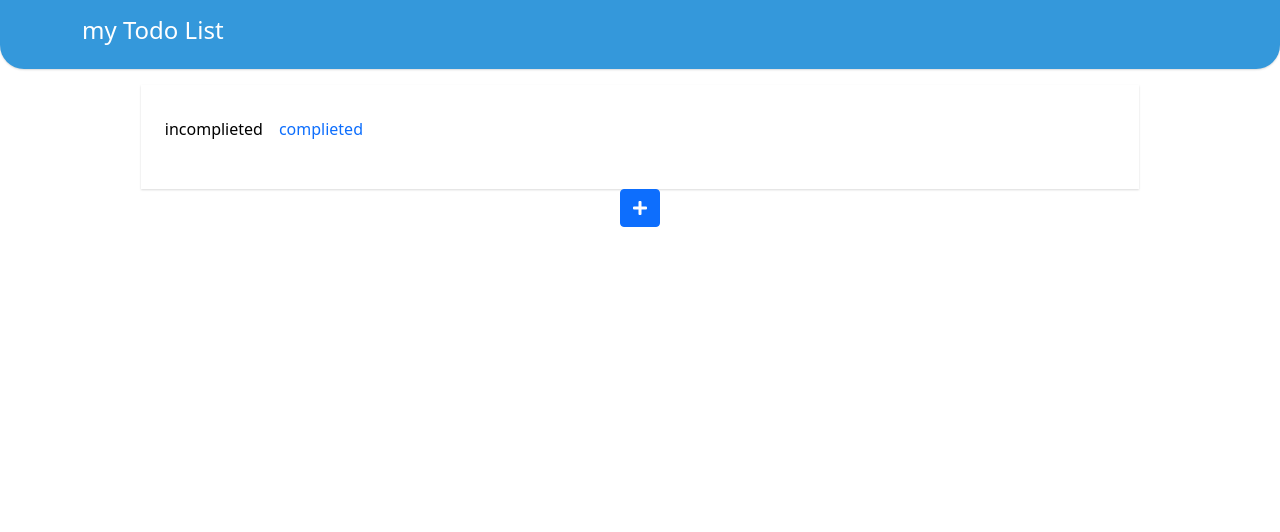
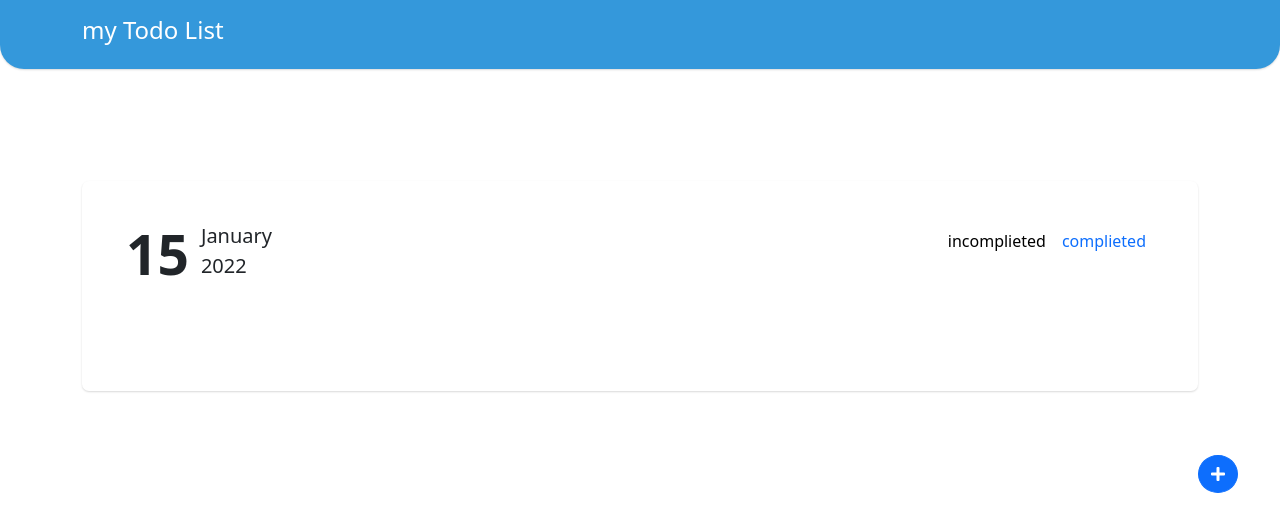
Before and after one commit to zeynab-sharifi/TodoList, a Vue app: page /complieted in a window 1280 px wide. Shown: the top 532 px of the page. Built offline with nearby package versions, Linux system fonts and the light colour scheme.

Commit message:
add style todolist

```diff
--- a/public/style/css/main.css
+++ b/public/style/css/main.css
@@ -31,13 +31,14 @@ ul li {
   justify-content: center;
   align-items: center;
   flex-direction: column;
-  padding: 1rem;
+  padding: 7rem 0;
 }
 .body-todo-list .box-todo-list {
-  width: 80%;
   padding: 1rem;
   background: #ffffff;
   box-shadow: 0 1px 2px rgba(0, 0, 0, 0.15);
+  border-radius: 7px;
+  position: relative;
 }
 
 .navbar-date-todo {
@@ -61,4 +62,61 @@ ul li {
   margin: 0.5rem 0.75rem;
 }
 
+.modal-todos {
+  padding: 1rem;
+  display: flex;
+  flex-direction: column;
+}
+.modal-todos .input-modal-todos {
+  width: 100%;
+  border: none;
+  border-bottom: 1px solid #222;
+  margin: 1rem 0.5rem;
+}
+.modal-todos .btn-modal-todos {
+  display: flex;
+  justify-content: end;
+}
+.modal-todos .btn-modal-todos .btn-modal-blue {
+  color: #0d6efd;
+}
+.modal-todos .btn-modal-todos .btn-modal-black {
+  color: black;
+}
+
+.todo-show {
+  display: flex;
+  justify-content: space-around;
+  border-bottom: 1px solid #222;
+  padding: 1rem;
+}
+.todo-show .btn-edit-delete {
+  display: flex;
+  justify-content: end;
+  margin: 0 2rem;
+}
+.todo-show .btn-edit-delete a {
+  margin: 0 2rem;
+}
+.todo-show .btn-edit-delete a .btn-delete {
+  color: red;
+}
+.todo-show .btn-edit-delete a .btn-edit {
+  color: #0d6efd;
+}
+.todo-show .text-todo {
+  width: 60%;
+  overflow: hidden;
+}
+
+.modal-add-todo {
+  position: absolute;
+  margin: 4rem 0 0;
+  top: 100%;
+  left: 100%;
+}
+.modal-add-todo button {
+  border-radius: 50%;
+}
+
 /*# sourceMappingURL=main.css.map */
--- /dev/null
+++ b/public/style/scss/_BtnAddTodo.scss
@@ -0,0 +1,11 @@
+@use "_variables";
+
+.modal-add-todo{
+    position: absolute;
+    margin: 4rem 0 0;
+    top: 100%;
+    left: 100%;
+    button{
+        border-radius: 50%;
+    }
+}
--- /dev/null
+++ b/public/style/scss/_ModalTodos.scss
@@ -0,0 +1,24 @@
+@use "_variables";
+
+.modal-todos{
+    padding: 1rem;
+    display: flex;
+    flex-direction: column;
+    .input-modal-todos{
+        width: 100%;
+        border: none;
+        border-bottom: 1px solid variables.$black2;
+        margin: 1rem .5rem;
+    }
+    .btn-modal-todos{
+        display: flex;
+        justify-content: end;
+        .btn-modal-blue{
+            color: variables.$blue2;
+        }
+        .btn-modal-black{
+            color: variables.$black;
+        }
+    }
+
+}
--- a/public/style/scss/_Template.scss
+++ b/public/style/scss/_Template.scss
@@ -4,12 +4,12 @@
     justify-content: center;
     align-items: center;
     flex-direction: column;
-    padding: 1rem;
+    padding: 7rem 0;
     .box-todo-list{
-        width: 80%;
         padding: 1rem;
         background: variables.$white;
         box-shadow: 0 1px 2px rgb(0, 0, 0, .15);
-
+        border-radius: 7px;
+        position: relative;
     }
 }
--- /dev/null
+++ b/public/style/scss/_Todo.scss
@@ -0,0 +1,25 @@
+@use "_variables";
+.todo-show{
+    display: flex;
+    justify-content: space-around;
+    border-bottom: 1px solid variables.$black2;
+    padding: 1rem;
+    .btn-edit-delete{
+        display: flex;
+        justify-content: end;
+        margin: 0 2rem;
+        a{
+            margin: 0 2rem;
+            .btn-delete{
+                color: red;
+            }
+            .btn-edit{
+                color: variables.$blue2;
+            }
+        }
+    }
+    .text-todo{
+        width: 60%;
+        overflow: hidden;
+    }
+}
--- a/public/style/scss/style.scss
+++ b/public/style/scss/style.scss
@@ -4,3 +4,6 @@
 @import '_Template';
 @import '_NavbarTodo';
 @import'_DateToday';
+@import '_ModalTodos';
+@import '_Todo';
+@import '_BtnAddTodo';
--- a/src/components/page/Completed.vue
+++ b/src/components/page/Completed.vue
@@ -2,17 +2,48 @@
     <section class="main">
         <div class="todo-list-section">
             <div class="container">
-                <!-- <TodoList></TodoList> -->
+                <todo-list :todos="todos" @removeElement="removeElement" @edited-todo="editTodo" ></todo-list>
             </div>
         </div>
     </section>
+    <BtnAddTodo @add-todo="addTodo"></BtnAddTodo>
 </template>
 <script>
-    // import TodoList from "./TodoList/TodoList.vue";
-    export default{
-        components:{
-            // TodoList
+import TodoList from "./TodoList/TodoList.vue";
+import BtnAddTodo from "./TodoList/BtnAddTodo.vue";
+export default{
+    components:{
+        TodoList,
+        BtnAddTodo,
+    },
+    data() {
+    return {
+       todos : []
+    }
+  },
+  methods :{
+    addTodo(text){
+      this.todos.push({
+        key : Date.now(),
+        done :false,
+        text
+      })
+    },
+    removeElement(key){
+      this.todos = this.todos.filter(item => item.key != key)
+  },
+  editTodo({ key , text }){
+    this.todos = this.todos.map(item=> {
+      if(item.key== key){
+        return{
+          ...item,
+          text : text
         }
+      }
+      return item;
+    })
+  }
     }
-    //  v-show="todos.length" v-cloak
+}
+
 </script>
--- a/src/components/page/InComplieted.vue
+++ b/src/components/page/InComplieted.vue
@@ -2,16 +2,47 @@
     <section class="main">
         <div class="todo-list-section">
             <div class="container">
-
+                <todo-list :todos="todos" @removeElement="removeElement" @edited-todo="editTodo" ></todo-list>
             </div>
         </div>
     </section>
+    <BtnAddTodo @add-todo="addTodo"></BtnAddTodo>
 </template>
 <script>
-// import TodoList from "./TodoList/TodoList.vue";
+import TodoList from "./TodoList/TodoList.vue";
+import BtnAddTodo from "./TodoList/BtnAddTodo.vue";
 export default{
     components:{
-        // TodoList
+        TodoList,
+        BtnAddTodo,
+    },
+    data() {
+    return {
+       todos : []
+    }
+  },
+  methods :{
+    addTodo(text){
+      this.todos.push({
+        key : Date.now(),
+        done :false,
+        text
+      })
+    },
+    removeElement(key){
+      this.todos = this.todos.filter(item => item.key != key)
+  },
+  editTodo({ key , text }){
+    this.todos = this.todos.map(item=> {
+      if(item.key== key){
+        return{
+          ...item,
+          text : text
+        }
+      }
+      return item;
+    })
+  }
     }
 }
 
--- a/src/components/page/Template.vue
+++ b/src/components/page/Template.vue
@@ -1,56 +1,26 @@
 <template>
         <div class="body-todo-list">
-            <div class="box-todo-list">
+            <div class="container">
+              <div class="box-todo-list">
                 <NavbarTodo></NavbarTodo>
-                <router-view >
-                  <todo-list :todos="todos" @removeElement="removeElement" @edited-todo="editTodo" ></todo-list>
+                <router-view></router-view>
+              </div>
 
-                </router-view>
+              </div>
+        </div>
 
-
-            </div>
-        <BtnAddTodo @add-todo="addTodo"></BtnAddTodo>
-    </div>
 </template>
 
 <script>
-import NavbarTodo from "../layer/NavTodo.vue";
-import BtnAddTodo from "./TodoList/BtnAddTodo.vue";
-import TodoList from "./TodoList/TodoList.vue"
+import NavbarTodo from "../layer/NavbarTodo.vue";
+
+
 export default {
     components: {
         NavbarTodo,
-        BtnAddTodo,
-        TodoList
+
      },
-     data() {
-    return {
-       todos : []
-    }
-  },
-  methods :{
-    addTodo(text){
-      this.todos.push({
-        key : Date.now(),
-        done :false,
-        text
-      })
-    },
-    removeElement(key){
-      this.todos = this.todos.filter(item => item.key != key)
-  },
-  editTodo({ key , text }){
-    this.todos = this.todos.map(item=> {
-      if(item.key== key){
-        return{
-          ...item,
-          text : text
-        }
-      }
-      return item;
-    })
-  }
-    }
+
 }
 </script>
 
--- a/src/components/page/TodoList/BtnAddTodo.vue
+++ b/src/components/page/TodoList/BtnAddTodo.vue
@@ -7,20 +7,25 @@
 </div>
 
 <!-- modal  -->
-<div class="modal fade" id="AddTodo" data-bs-backdrop="static" data-bs-keyboard="true" tabindex="-1" aria-labelledby="AddTodoLabel" aria-hidden="true">
+<div class="modal-todos">
+  <div class="modal fade" id="AddTodo" data-bs-backdrop="static" data-bs-keyboard="true" tabindex="-1" aria-labelledby="AddTodoLabel" aria-hidden="true">
   <div class="modal-dialog">
     <div class="modal-content">
       <div class="modal-body">
         <h4 class="modal-title" id="AddTodoLabel">New Todo</h4>
         <p>Please write content of in input below!</p>
-        <input type="text" v-model="todoText" placeholder="Add your new todo">
+        <input type="text" class="input-modal-todos" v-model="todoText" placeholder="Do something!">
+        <div class="btn-modal-todos">
+           <button type="button" class="btn btn-modal-black" data-bs-dismiss="modal">Close</button>
+          <button type="button" class="btn btn-modal-blue" data-bs-dismiss="modal" v-on:click="submit">Save</button>
+        </div>
 
-          <button type="button" class="btn btn-secondary" data-bs-dismiss="modal">Close</button>
-          <button type="button" class="btn btn-primary" data-bs-dismiss="modal" v-on:click="submit">Save</button>
-      </div>
+         </div>
     </div>
   </div>
 </div>
+</div>
+
 </template>
 <script>
   export default{
--- a/src/components/page/TodoList/EditeTodo.vue
+++ /dev/null
@@ -1,3 +0,0 @@
-<template>
-
-</template>
--- a/src/components/page/TodoList/Todo.vue
+++ b/src/components/page/TodoList/Todo.vue
@@ -1,20 +1,32 @@
 <template>
   <li v-if="editMode == false">
+    <div class="todo-show">
       <input class="form-check-input" type="checkbox" value="" id="CheckDo" v-model="todo.completed">
+        <div class="text-todo">
           {{todo.text}}
-      <a href="#" @click="$emit('removeElement' , todo.key)"><span class="icon"><i class="fa fa-trash"></i></span></a>
-      <a href="#" @click="enabelClick" data-bs-toggle="modal" data-bs-target="#EditTodo" value="Edit"><span class="icone"><i class="fas fa-edit"></i></span></a>
+        </div>
+      <div class="btn-edit-delete">
+
+        <a href="#" @click="enabelClick" data-bs-toggle="modal" data-bs-target="#EditTodo" value="Edit"><span class="btn-edit"><i class="fa fa-pencil" aria-hidden="true"></i></span></a>
+        <a href="#" @click="$emit('removeElement' , todo.key)"><span class="btn-delete"><i class="fa fa-trash"></i></span></a>
+      </div>
+      </div>
   </li>
+  <div class="modal-todos">
   <div v-if="editMode == true" class="modal fade" id="EditTodo" data-bs-backdrop="static" data-bs-keyboard="false" tabindex="-1" aria-labelledby="EditTodoLabel" aria-hidden="true">
       <div class="modal-dialog">
         <div class="modal-content">
           <div class="modal-body">
             <h4 class="modal-title" id="EditTodoLabel">Edit Todo</h4>
             <p>Please write content of in input below!</p>
-        <input type="text" v-model="todoText">
+            <input class="input-modal-todos" type="text" v-model="todoText">
 
-         <button type="button" class="btn" data-bs-dismiss="modal">Close</button>
-         <a href="#" data-bs-dismiss="modal" @click="editTodo"><span class="icone">Edit</span></a>
+            <div class="btn-modal-todos">
+              <button type="button" class="btn btn-modal-black" data-bs-dismiss="modal">Close</button>
+              <button type="button" data-bs-dismiss="modal" class="btn btn-modal-blue" @click="editTodo">Edit</button>
+
+            </div>
+           </div>
         </div>
       </div>
     </div>
```
Also changed, not shown: 1 other file (tests, documents, lock files or other folders). Lines whose indentation alone changed are shown as unchanged.
